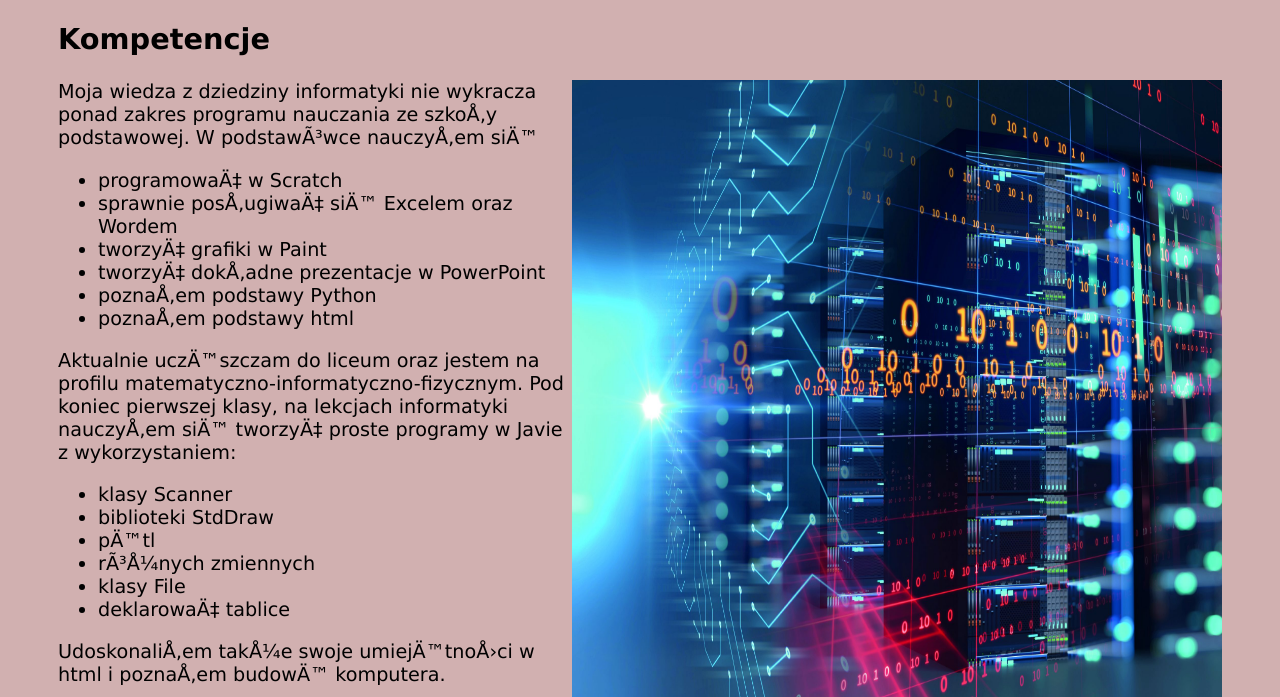
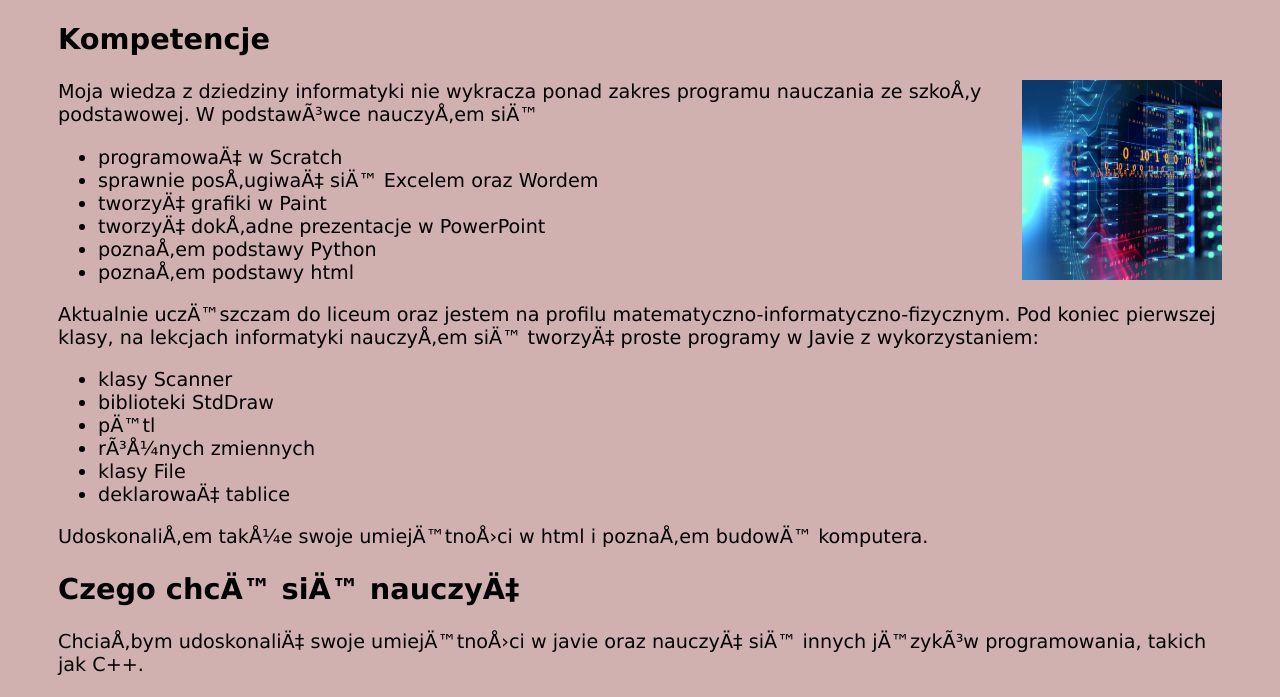
Before and after one commit to tymsak/aktualizacjaCV.github.io, a plain HTML site: page index.html in a window 1280 px wide. Shown: the part 74-771 px from the top of the page. Drawn offline with Linux system fonts and the light colour scheme.

Commit message:
Update CSS.css

```diff
--- a/CSS.css
+++ b/CSS.css
@@ -14,6 +14,6 @@ html {
 }
 img {
 float: right;
-width: 650px;
-height: 650px;
+width: 200px;
+height: 200px;
 }
```
